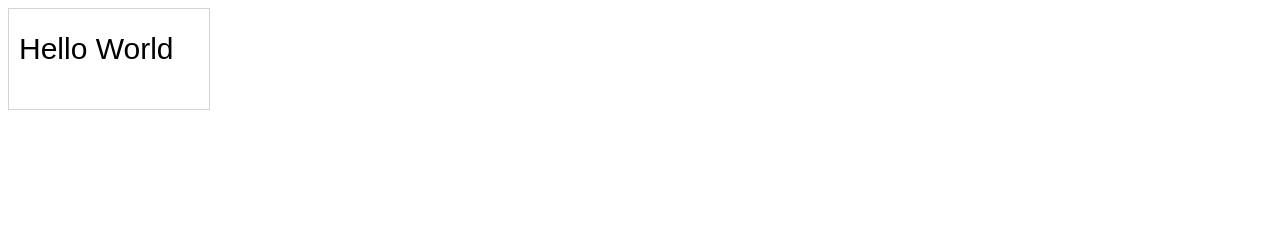
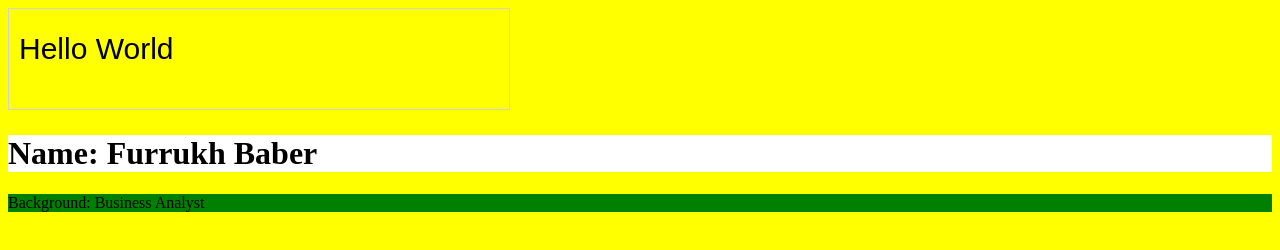
Before and after one commit to fbaber/Hello-world, a plain HTML site: page index.html in a window 1280 px wide. Drawn offline with Linux system fonts and the light colour scheme.

Commit message:
Added more content and background color

```diff
--- a/index.html
+++ b/index.html
@@ -1,8 +1,8 @@
 <!DOCTYPE html>
 <html>
 <body>
-<!--Testing version control -->
-<canvas id="myCanvas" width="200" height="100" style="border:1px solid #d3d3d3;">
+<!--Testing version control, 2nd attempt -->
+<canvas id="myCanvas" width="500" height="100" style="border:1px solid #d3d3d3;">
 Your browser does not support the HTML5 canvas tag.</canvas>
 
 <script>
@@ -14,5 +14,10 @@ ctx.fillText("Hello World",10,50);
 
 </script>
 
+<body style="background-color:yellow;">
+<h1 style="background-color:white;">Name: Furrukh Baber</h1>
+<p style="background-color:green;">Background: Business Analyst</p>
+</body>
+
 </body>
 </html>
```
